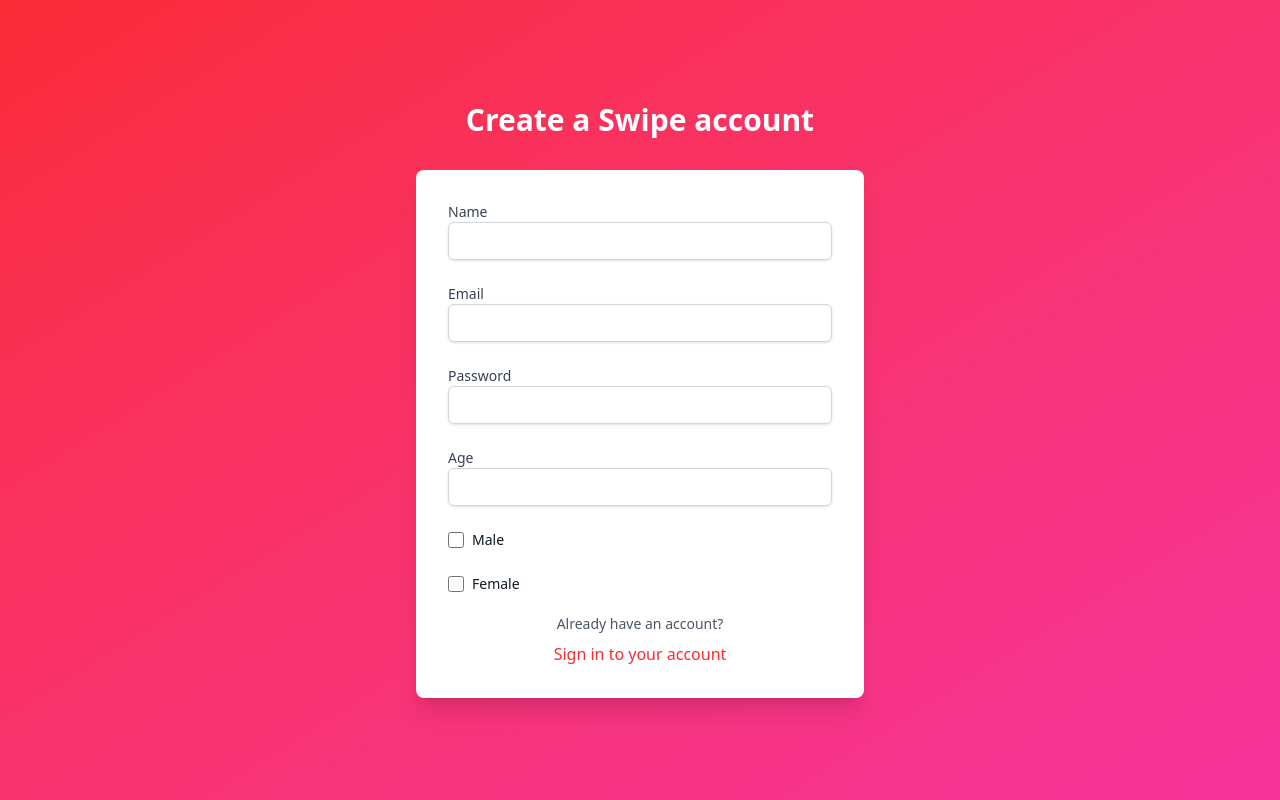
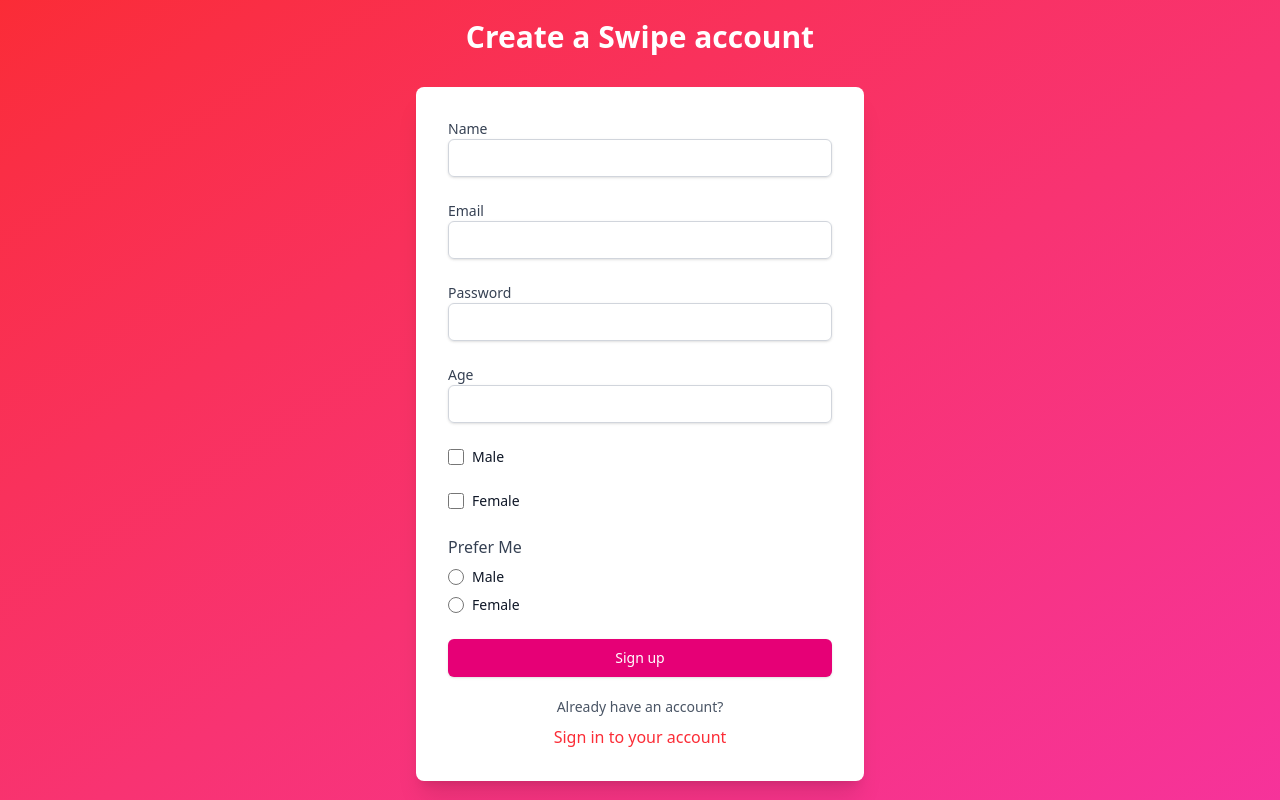
Before and after one commit to evkondr/dating-app, a React (Vite) app in the folder client/: page /auth in a window 1280 px wide. Both pictures are taken after typing "name@example.com", "Sample123" into the empty fields and a click on the button "Create a new account". Built offline with nearby package versions, Linux system fonts and the light colour scheme.

Commit message:
feat: add Signup

```diff
--- a/client/src/components/SignupForm.tsx
+++ b/client/src/components/SignupForm.tsx
@@ -1,7 +1,9 @@
 import React, { useState } from 'react';
 import TextField from './fields/TextField';
 import Checkbox from './fields/Checkbox';
-
+import RadioButton from './fields/RadioButton';
+import Button from './buttons/Button';
+const loading = false;
 const SignupForm = () => {
   const [name, setName] = useState<string>('');
   const [email, setEmail] = useState<string>('');
@@ -81,6 +83,33 @@
         value="female"
         onChange={(e:React.ChangeEvent<HTMLInputElement>) => setGender(e.target.value)}
       />
+      <div>
+        <label className="block txt-sm font-medium text-gray-700">Prefer Me</label>
+        <div className="mt-2 space-y-2">
+          <RadioButton
+            label="Male"
+            id="prefer-male"
+            name="male"
+            checked={genderPreference == 'male'}
+            value="male"
+            onChange={(e:React.ChangeEvent<HTMLInputElement>) => setGenderPreference(e.target.value)}
+          />
+          <RadioButton
+            label="Female"
+            id="prefer-female"
+            name="female"
+            checked={genderPreference == 'female'}
+            value="female"
+            onChange={(e:React.ChangeEvent<HTMLInputElement>) => setGenderPreference(e.target.value)}
+          />
+        </div>
+      </div>
+      <Button
+        type="submit"
+        disabled={loading}
+      >
+        {loading ? 'Signing up...' : 'Sign up'}
+      </Button>
     </form>
   );
 };
--- /dev/null
+++ b/client/src/components/fields/RadioButton.tsx
@@ -0,0 +1,21 @@
+import React from 'react';
+
+interface IProps extends Omit<React.DetailedHTMLProps<React.InputHTMLAttributes<HTMLInputElement>, HTMLInputElement>, 'type'> {
+  label: string
+}
+const RadioButton = ({label, ...props}:IProps) => {
+  return (
+    <div className="flex items-center">
+      <input
+        {...props}
+        type="radio"
+        className="h-4 w-4 text-pink-600 focus:ring-pink-500 border-gray-300 rounded"
+      />
+      <label htmlFor={props?.id} className='ml-2 block text-sm text-gray-900'>
+        {label}
+      </label>
+    </div>
+  );
+};
+
+export default RadioButton;
```
